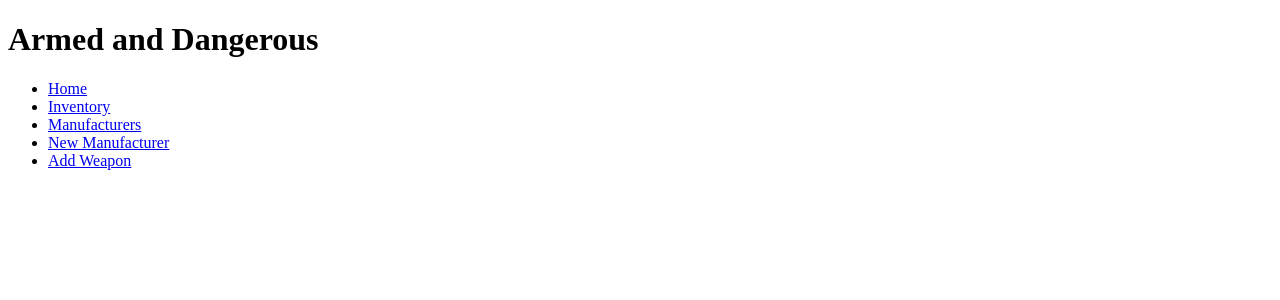
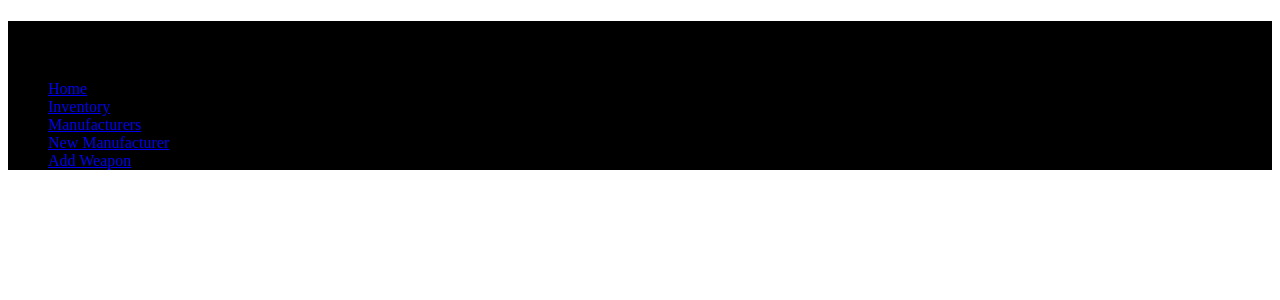
Before and after one commit to ablaney88/python_project, a Flask app: page / in a window 1280 px wide. Shown: the top 300 px of the page. Run offline with Flask 3, Linux system fonts and the light colour scheme.

Commit message:
finished

```diff
--- a/controllers/weapons_controller.py
+++ b/controllers/weapons_controller.py
@@ -35,7 +35,7 @@ def new_weapon():
 @weapons_blueprint.route("/weapons", methods=["POST"])
 def create_weapon():
     name = request.form["name"]
-    manufacturer = request.form["manufacturer"]
+    # manufacturer = request.form["manufacturer"]
     description = request.form["description"]
     weight = request.form["weight"]
     material = request.form["material"]
@@ -45,7 +45,7 @@ def create_weapon():
     manufacturer_id = request.form["manufacturer_id"]
 
     manufacturer = manufacturer_repository.select(manufacturer_id)
-    weapon = Weapon(name, manufacturer, description, weight, material, cost_to_buy, cost_to_sell, quantity, manufacturer)
+    weapon = Weapon(name, manufacturer, description, weight, material, cost_to_buy, cost_to_sell, quantity)
 
     weapon_repository.save(weapon)
     return redirect('/weapons')
--- a/static/style.css
+++ b/static/style.css
@@ -0,0 +1,7 @@
+body {
+    background-color: white;
+}
+
+body > header {
+    background-color: black;
+}
--- a/templates/weapons/edit_only_weapon.html
+++ b/templates/weapons/edit_only_weapon.html
@@ -43,7 +43,6 @@
         <select name="manufacturer_id">
           <option value="{{weapon.manufacturer.id}}">{{weapon.manufacturer.name}}</option>
         </select>
-        <!-- <input type="text" name="manufacturer_id" > -->
       </div>
 
 
```
Also changed, not shown: templates/weapons/new.html (+3 -8 lines).
